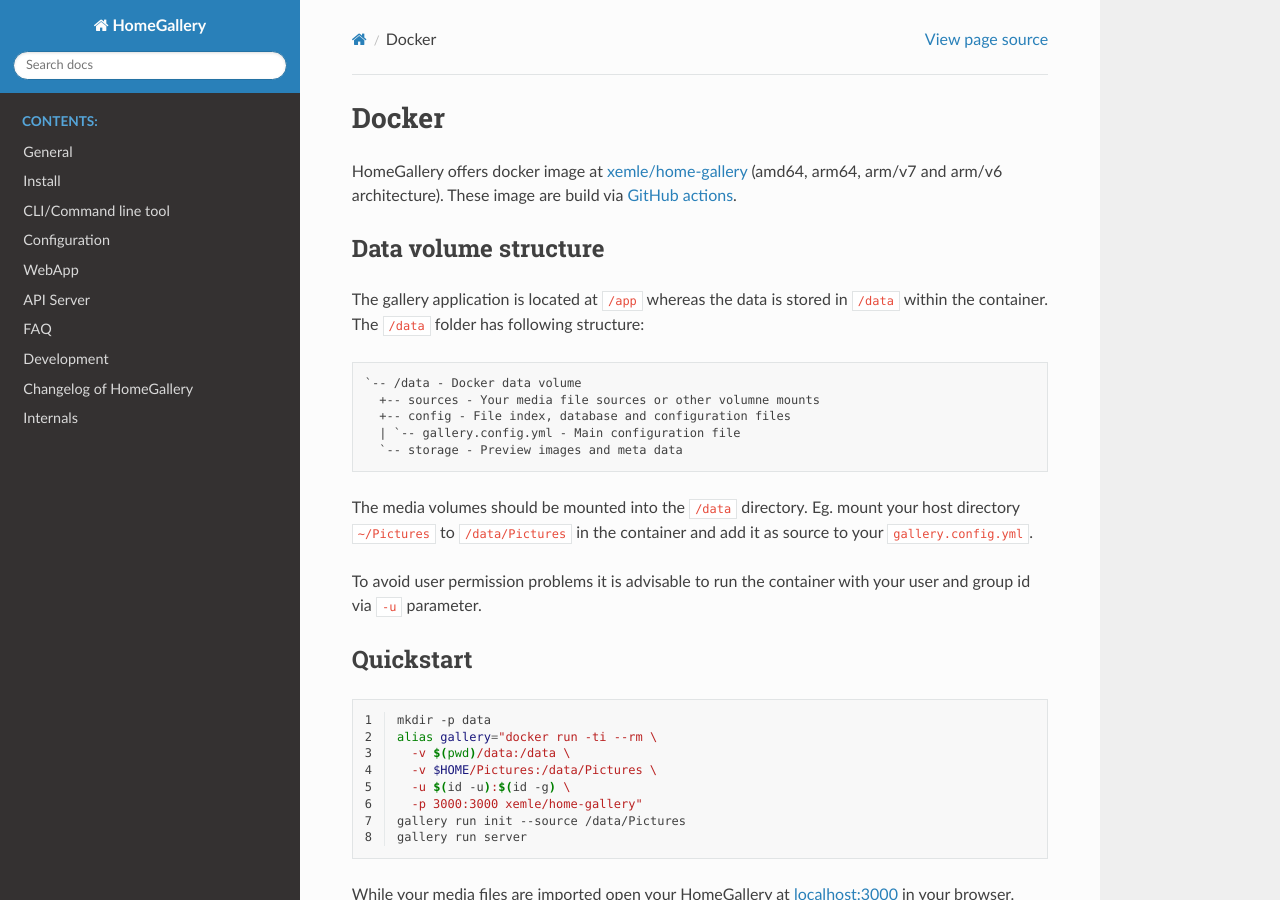
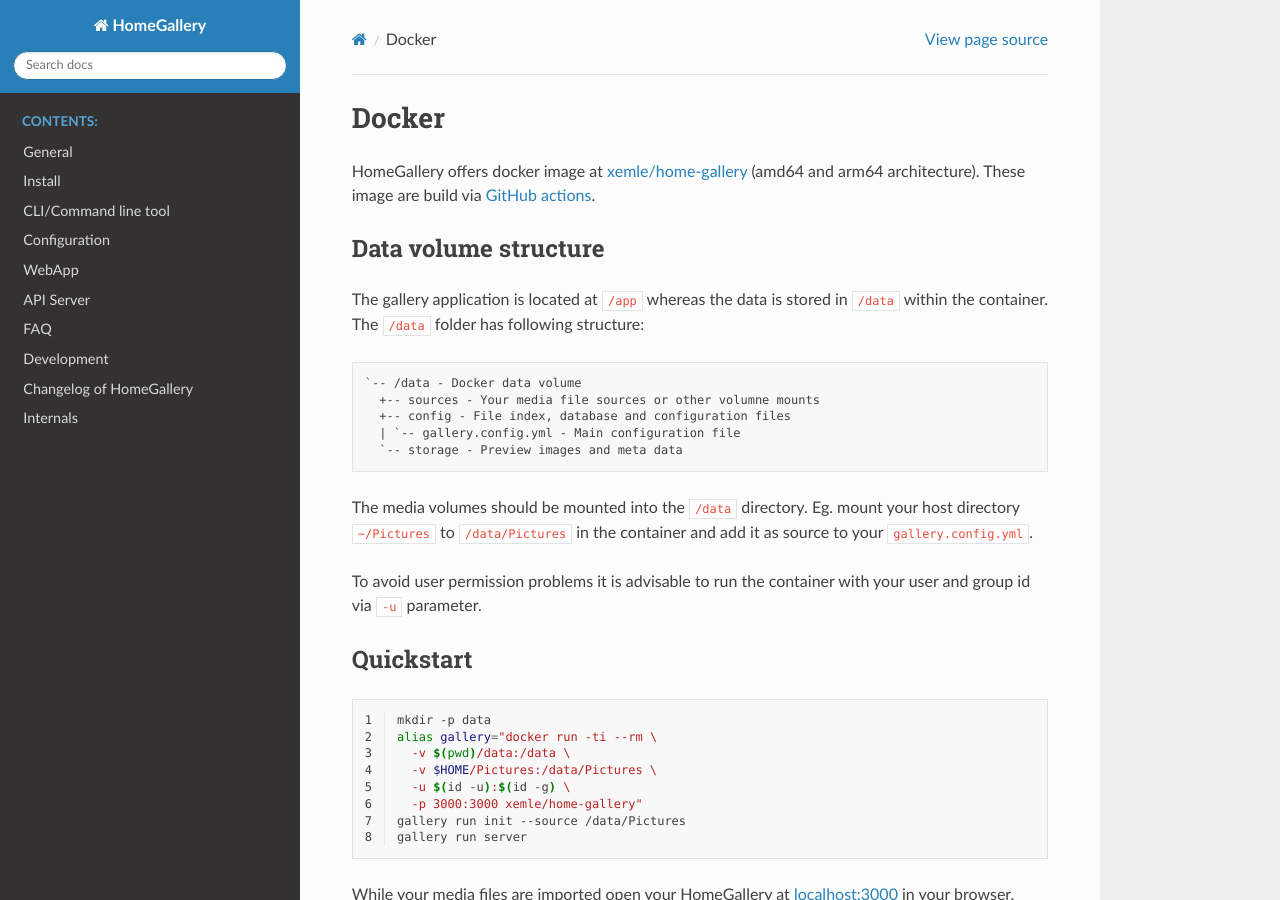
Before and after one commit to xemle/home-gallery-doc, a Sphinx documentation site: the page built from source/install/docker.rst, in a window 1280 px wide and 900 px high. Built offline with Sphinx 7.4.7 and the Read the Docs theme 2.0.0, drawn with Linux system fonts in a browser that asks for light colours.

```diff
--- a/source/install/docker.rst
+++ b/source/install/docker.rst
@@ -2,7 +2,7 @@ Docker
 ------
 
 HomeGallery offers docker image at `xemle/home-gallery <https://hub.docker.com/r/xemle/home-gallery>`_
-(amd64, arm64, arm/v7 and arm/v6 architecture).
+(amd64 and arm64 architecture).
 These image are build via `GitHub actions <https://github.com/xemle/home-gallery/actions>`_.
 
 Data volume structure
```
